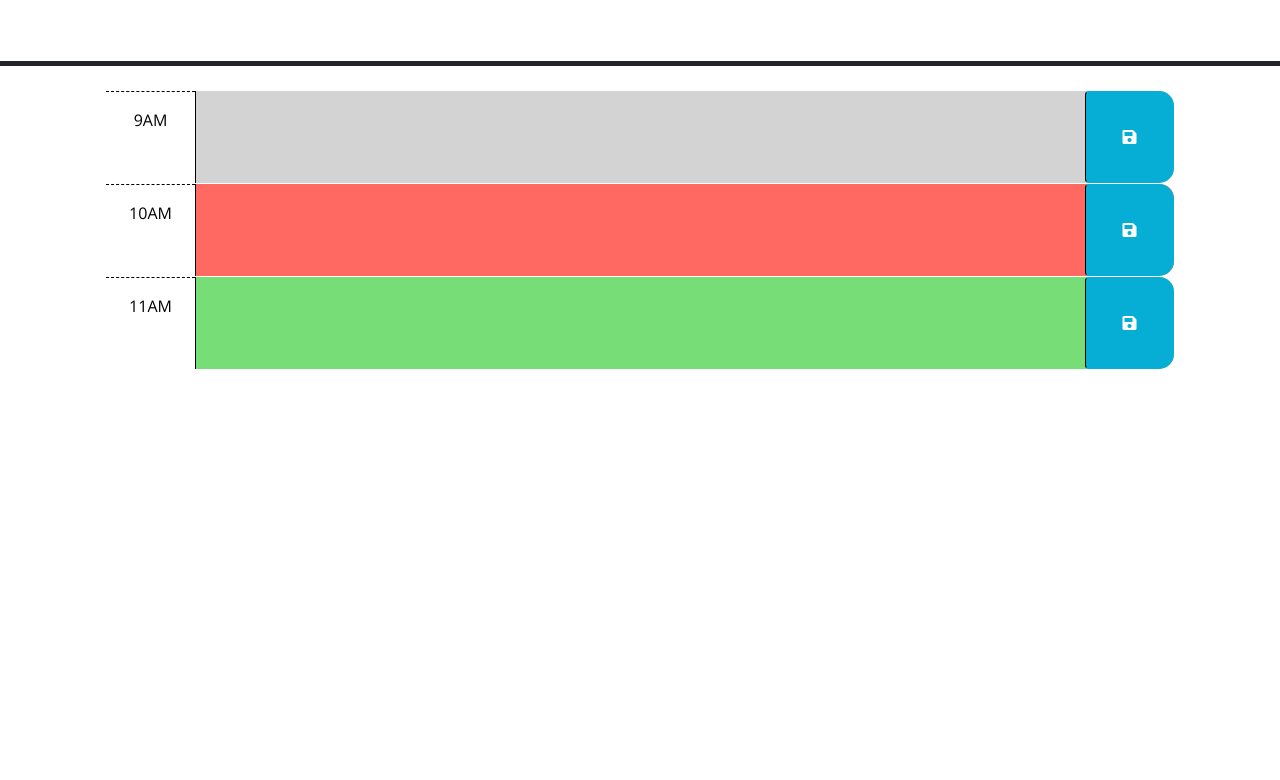
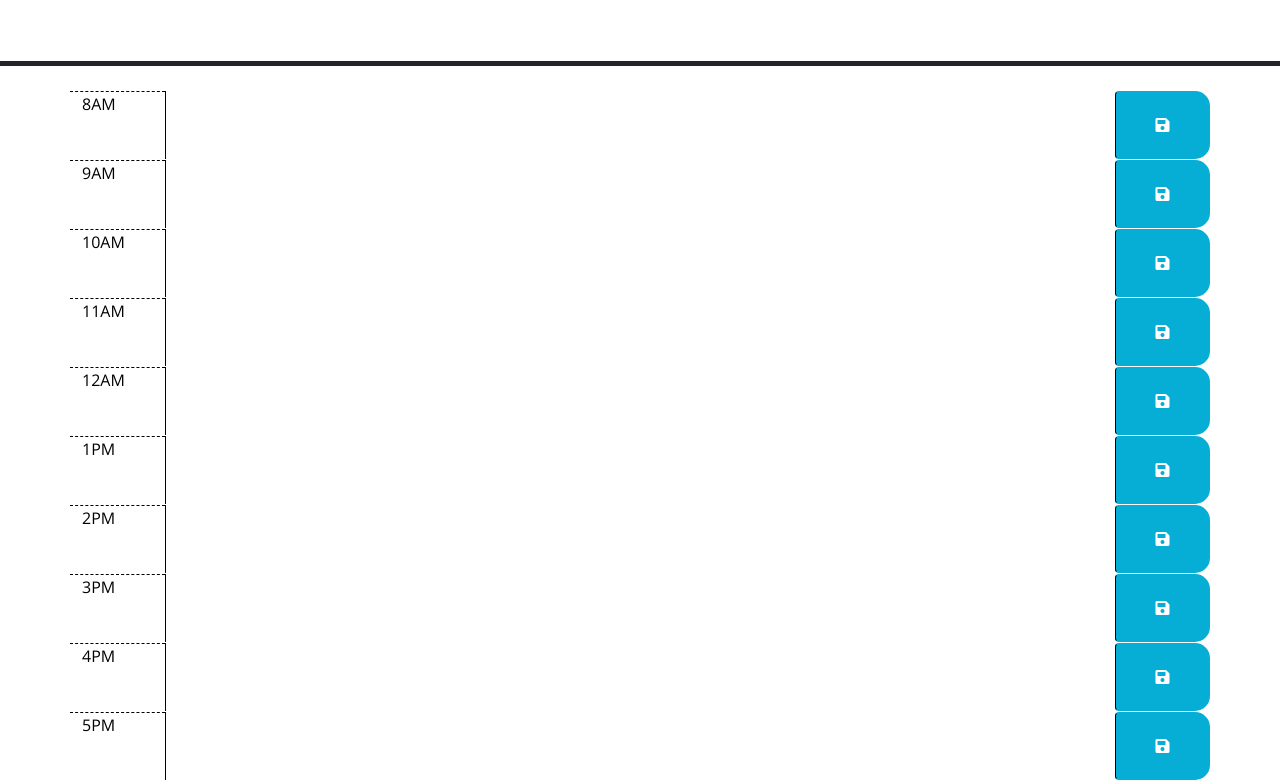
Before and after one commit to Stephen-Garcia/Work-Day-Scheduler, a plain HTML site: page index.html in a window 1280 px wide. Shown: the part 166-946 px from the top of the page. Before the commit the page ends 800 px from the top, so only its background shows below. Drawn offline with nearby package versions, Linux system fonts and the light colour scheme; files that its build step writes are made by us from their sources.

Commit message:
added divs to html for timeblocks

```diff
--- a/index.html
+++ b/index.html
@@ -28,41 +28,86 @@
       <p class="lead">A simple calendar app for scheduling your work day</p>
       <p id="currentDay" class="lead"></p>
     </header>
-    <div class="container-lg px-5">
-      <!-- Use class for "past", "present", and "future" to apply styles to the
-        time-block divs accordingly. The javascript will need to do this by
-        adding/removing these classes on each div by comparing the hour in the
-        id to the current hour. The html provided below is meant to be an example
-        demonstrating how the css provided can be leveraged to create the
-        desired layout and colors. The html below should be removed or updated
-        in the finished product. Remember to delete this comment once the
-        code is implemented.
-        -->
+    <div class="container">
 
-      <!-- Example of a past time block. The "past" class adds a gray background color. -->
-      <div id="hour-9" class="row time-block past">
-        <div class="col-2 col-md-1 hour text-center py-3">9AM</div>
-        <textarea class="col-8 col-md-10 description" rows="3"> </textarea>
-        <button class="btn saveBtn col-2 col-md-1" aria-label="save">
-          <i class="fas fa-save" aria-hidden="true"></i>
+      <div id="hour-8" class="row time-block">
+        <div class=" col-md-1 hour">8AM</div>
+        <textarea class="col-md-10 description"> </textarea>
+        <button class="btn saveBtn col-md-1">
+          <i class="fas fa-save"></i>
         </button>
       </div>
 
-      <!-- Example of a a present time block. The "present" class adds a red background color. -->
-      <div id="hour-10" class="row time-block present">
-        <div class="col-2 col-md-1 hour text-center py-3">10AM</div>
-        <textarea class="col-8 col-md-10 description" rows="3"> </textarea>
-        <button class="btn saveBtn col-2 col-md-1" aria-label="save">
-          <i class="fas fa-save" aria-hidden="true"></i>
+
+      <div id="hour-9" class="row time-block">
+        <div class=" col-md-1 hour">9AM</div>
+        <textarea class="col-md-10 description"> </textarea>
+        <button class="btn saveBtn col-md-1">
+          <i class="fas fa-save"></i>
         </button>
       </div>
 
-      <!-- Example of a future time block. The "future" class adds a green background color. -->
-      <div id="hour-11" class="row time-block future">
-        <div class="col-2 col-md-1 hour text-center py-3">11AM</div>
-        <textarea class="col-8 col-md-10 description" rows="3"> </textarea>
-        <button class="btn saveBtn col-2 col-md-1" aria-label="save">
-          <i class="fas fa-save" aria-hidden="true"></i>
+      <div id="hour-10" class="row time-block">
+        <div class=" col-md-1 hour">10AM</div>
+        <textarea class="col-md-10 description"> </textarea>
+        <button class="btn saveBtn col-md-1">
+          <i class="fas fa-save"></i>
+        </button>
+      </div>
+
+      <div id="hour-11" class="row time-block">
+        <div class=" col-md-1 hour">11AM</div>
+        <textarea class="col-md-10 description"> </textarea>
+        <button class="btn saveBtn col-md-1">
+          <i class="fas fa-save"></i>
+        </button>
+      </div>
+
+      <div id="hour-12" class="row time-block">
+        <div class=" col-md-1 hour">12AM</div>
+        <textarea class="col-md-10 description"> </textarea>
+        <button class="btn saveBtn col-md-1">
+          <i class="fas fa-save"></i>
+        </button>
+      </div>
+
+      <div id="hour-13" class="row time-block">
+        <div class=" col-md-1 hour">1PM</div>
+        <textarea class="col-md-10 description"> </textarea>
+        <button class="btn saveBtn col-md-1">
+          <i class="fas fa-save"></i>
+        </button>
+      </div>
+
+      <div id="hour-14" class="row time-block">
+        <div class=" col-md-1 hour">2PM</div>
+        <textarea class="col-md-10 description"> </textarea>
+        <button class="btn saveBtn col-md-1">
+          <i class="fas fa-save"></i>
+        </button>
+      </div>
+
+      <div id="hour-15" class="row time-block">
+        <div class=" col-md-1 hour">3PM</div>
+        <textarea class="col-md-10 description"> </textarea>
+        <button class="btn saveBtn col-md-1">
+          <i class="fas fa-save"></i>
+        </button>
+      </div>
+
+      <div id="hour-16" class="row time-block">
+        <div class=" col-md-1 hour">4PM</div>
+        <textarea class="col-md-10 description"> </textarea>
+        <button class="btn saveBtn col-md-1">
+          <i class="fas fa-save"></i>
+        </button>
+      </div>
+
+      <div id="hour-17" class="row time-block">
+        <div class=" col-md-1 hour">5PM</div>
+        <textarea class="col-md-10 description"> </textarea>
+        <button class="btn saveBtn col-md-1">
+          <i class="fas fa-save"></i>
         </button>
       </div>
 
@@ -73,6 +118,6 @@
       crossorigin="anonymous"
     ></script>
 
-    <script src="script.js"></script>
+    <script src="Assets/JS/script.js"></script>
   </body>
 </html>
```
